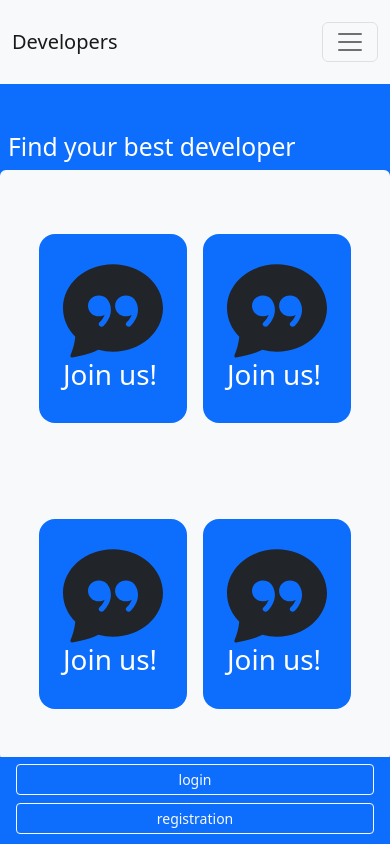
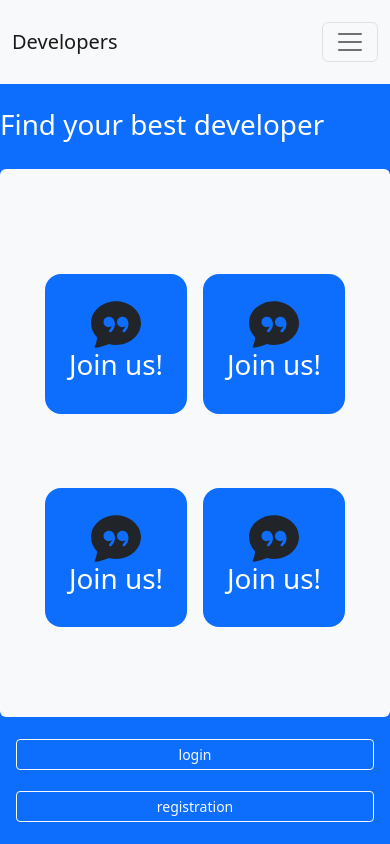
Before and after one commit to LukeOnCode/JSReact, a React (Create React App) app in the folder client/: page / in a window 390 px wide. Built offline with nearby package versions, Linux system fonts and the light colour scheme.

Commit message:
responsive layout

```diff
--- a/client/src/App.css
+++ b/client/src/App.css
@@ -1,5 +1,8 @@
 .vh-10{
   height: 10vh;
+}
+.vh{
+  height: 15vh;
 }
 .vh-20{
   height: 20vh;
@@ -16,6 +19,9 @@
 .vh-60{
   height: 60vh;
 }
+.vh-65{
+  height: 65vh;
+}
 .vh-70{
 height: 70vh;;
 }
@@ -25,48 +31,35 @@ height: 70vh;;
 .vh-90{
   height: 90vh;
 }
-.fit-content{
+
+.se-card{
   height: fit-content;
 }
-.icon-ld > svg{
-  height: 100px;
-  width: 100px;
+.button-ld{
+  margin-top: calc(100% - 94%);
 }
-.App {
+.icon-ld > svg {
+  height: 50px;
+  width: 50px;
+}
+.icon-cn {
   text-align: center;
 }
-
-.App-logo {
-  height: 40vmin;
-  pointer-events: none;
+.se-card:nth-child(-n+2){
+  margin-top: calc(100% - 77%);
 }
-
-@media (prefers-reduced-motion: no-preference) {
-  .App-logo {
-    animation: App-logo-spin infinite 20s linear;
-  }
+@media screen and (max-width: 376px) {
+.button-ld{
+  margin-top: calc(100% - 96%);
 }
-
-.App-header {
-  background-color: #282c34;
-  min-height: 100vh;
-  display: flex;
-  flex-direction: column;
-  align-items: center;
-  justify-content: center;
-  font-size: calc(10px + 2vmin);
-  color: white;
+.icon-ld > svg {
+  height: 50px;
+  width: 50px;
 }
-
-.App-link {
-  color: #61dafb;
+.icon-cn {
+  text-align: center;
 }
-
-@keyframes App-logo-spin {
-  from {
-    transform: rotate(0deg);
-  }
-  to {
-    transform: rotate(360deg);
-  }
+.se-card:nth-child(-n+2){
+  margin-top: calc(100% - 95%);
 }
+}
--- a/client/src/components/layout/landing.jsx
+++ b/client/src/components/layout/landing.jsx
@@ -7,42 +7,49 @@ export default class Landing extends Component{
     render(){
         return(
             <Container fluid="fluid" className="px-0 d-flex flex-column flex-sm-column flex-md-row vh-90">
-                    <div className="pt-5 bg-primary vh-90">
-                        <h1 className="fs-2 ms-2 text-white"> Find your best developer </h1>
-                        <div className="py-3 rounded-2 bg-light vh-70 w-100 d-flex flex-row flex-wrap justify-content-center" >
-                            <div className="mx-2 my-5 px-4 py-4 bg-primary rounded-4 fit-content">
-                                <div>
+                <div className="bg-primary vh-90">
+                    <div className="vh-10">
+                        <h1 className="pt-4 text-white"> Find your best developer </h1>
+                    </div>
+
+                    <div className="py-3 rounded-2 bg-light vh-65 w-100 d-flex flex-row flex-wrap justify-content-center" >
+
+                        <div className="se-card mx-2  px-4 py-4 bg-primary rounded-4 fit-content">
+                            <div className="icon-cn">
                                 <i className='icon-ld' ><BsFillChatQuoteFill/></i>
-                                    <h1 className="text-white">Join us!</h1>
+                                <h1 className="landing-h1 text-white">Join us!</h1>
                             </div>
                         </div>
-                            <div className="mx-2 my-5 px-4 py-4 bg-primary rounded-4 fit-content">
-                                <div>
+
+                        <div className="se-card mx-2 px-4 py-4 bg-primary rounded-4 fit-content">
+                            <div className="icon-cn">
                                 <i className='icon-ld' ><BsFillChatQuoteFill/></i>
-                                    <h1 className="text-white">Join us!</h1>
+                                <h1 className="landing-h1 text-white">Join us!</h1>
                             </div>
                         </div>
-                            <div className="mx-2 my-5 px-4 py-4 bg-primary rounded-4 fit-content">
-                                <div>
+
+                        <div className="se-card mx-2 px-4 py-4 bg-primary rounded-4 fit-content">
+                            <div className="icon-cn">
                                 <i className='icon-ld' ><BsFillChatQuoteFill/></i>
-                                    <h1 className="text-white">Join us!</h1>
+                                <h1 className="landing-h1 text-white">Join us!</h1>
                             </div>
                         </div>
-                            <div className="mx-2 my-5 px-4 py-4 bg-primary rounded-4 fit-content">
-                                <div>
+
+                        <div className="se-card mx-2 px-4 py-4 bg-primary rounded-4 fit-content">
+                            <div className="icon-cn">
                                 <i className='icon-ld' ><BsFillChatQuoteFill/></i>
-                                    <h1 className="text-white">Join us!</h1>
+                                <h1 className="landing-h1 text-white">Join us!</h1>
                             </div>
                         </div>
-                            <div className="px-3 d-flex flex-column flex-sm-column justify-content-center justify-content-sm-center vh-10 bg-primary w-100">
-                            <Button className='mb-2' variant="outline-light"  size="sm" as={Link} to="/login">
+                    </div>
+                    <div className="px-3 d-flex flex-column flex-sm-column justify-content-center justify-content-sm-center vh-15 bg-primary w-100">
+                            <Button className='button-ld' variant="outline-light"  size="sm" as={Link} to="/login">
                                 login
                             </Button>
 
-                            <Button variant="outline-light"  size="sm" as={Link} to="/registration">
+                            <Button className='button-ld' variant="outline-light"  size="sm" as={Link} to="/registration">
                                 registration
                             </Button>
-                        </div>
                     </div>
                 </div>
             </Container>
```
Lines whose indentation alone changed are shown as unchanged.
